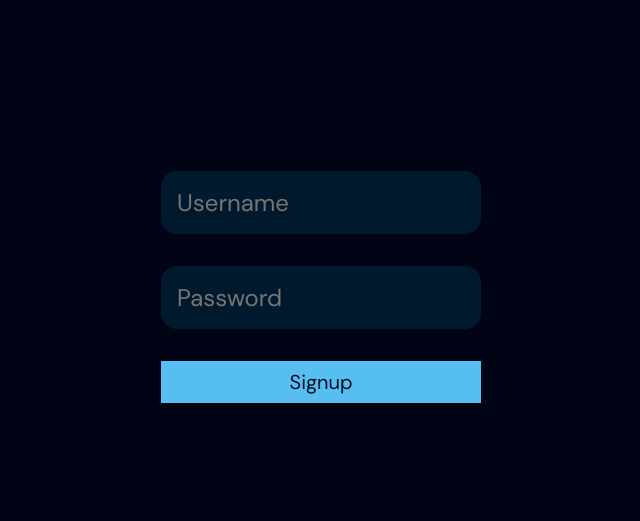
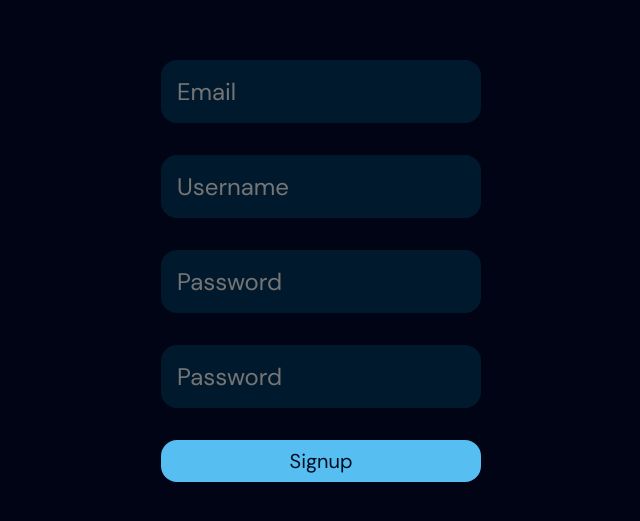
Before and after one commit to Andres191200/todo-app, a React (Vite) app: page /auth in a window 1280 px wide. Shown: the part 113-634 px from the top of the page, without its empty margins (319-959 px from the left). Built offline with nearby package versions, Linux system fonts and the light colour scheme.

Commit message:
added react toast package, toast utils and type-safety custom toast component

```diff
--- a/package.json
+++ b/package.json
@@ -15,6 +15,7 @@
     "react": "^19.1.0",
     "react-dom": "^19.1.0",
     "react-hook-form": "^7.60.0",
+    "react-hot-toast": "^2.6.0",
     "react-router": "^7.8.2",
     "react-router-dom": "^7.6.3",
     "react-type-animation": "^3.2.0",
--- a/src/App.jsx
+++ b/src/App.jsx
@@ -1,9 +1,13 @@
 import MainRouter from "./router/MainRouter";
 import './declaration.d.ts';
+import { Toaster } from "react-hot-toast";
 
 export default function App() {
 
   return (
-    <MainRouter />
+    <>
+      <Toaster />
+      <MainRouter />
+    </>
   )
 }
--- a/src/components/auth/signup-form/SignupForm.tsx
+++ b/src/components/auth/signup-form/SignupForm.tsx
@@ -6,6 +6,8 @@ import { supabase } from "../../../supabase-client/supabaseClient";
 import { useState } from "react";
 import styles from "./styles.module.scss";
 import { signUpFormErrorHandler } from "./utils/errorHandler";
+import renderToast from "../../toast/Toast";
+import { ECustomization } from "../../toast/models/customization";
 
 export default function SignupForm() {
   const [success, setSuccess] = useState<boolean>(false);
@@ -19,12 +21,19 @@ export default function SignupForm() {
   });
 
   async function onSubmit(data: TSignupForm) {
+    console.log("data: ", data);
     const { error } = await supabase.auth.signUp({
       email: data.username,
       password: data.password,
+      options: {
+        data: {
+          username: data.username,
+        },
+      },
     });
     if (error) {
       setSuccess(false);
+      renderToast({customization: ECustomization.error, message: 'mensajillo de prueba'});
       const handledError = signUpFormErrorHandler(error.message);
       setError(handledError.field, handledError.error);
     } else {
@@ -34,6 +43,12 @@ export default function SignupForm() {
 
   return (
     <form onSubmit={handleSubmit(onSubmit)} className={styles.form}>
+      <TextField
+        zodRegister={register("email")}
+        placeholder="Email"
+        type="text"
+        name="email"
+      />
       <TextField
         zodRegister={register("username")}
         placeholder="Username"
@@ -46,14 +61,22 @@ export default function SignupForm() {
         type="password"
         name="password"
       />
+      <TextField
+        zodRegister={register("confirmPassword")}
+        placeholder="Password"
+        type="password"
+        name="confirmPassword"
+      />
 
       <button type="submit" disabled={isSubmitting}>
         {isSubmitting ? "Loading..." : "Signup"}
       </button>
-
-      {errors.username && <p className="error">{errors.username.message}</p>}
-      {errors.password && <p className="error">{errors.password.message}</p>}
-      {success && <p className="success">User registered successfully!</p>}
+      <div className={styles.errors}>
+        {errors.username && <p className="error">{errors.username.message}</p>}
+        {errors.password && <p className="error">{errors.password.message}</p>}
+        {errors.confirmPassword && <p className="error">{errors.confirmPassword.message}</p>}
+        {success && <p className="success">User registered successfully!</p>}
+      </div>
     </form>
   );
 }
--- a/src/components/auth/signup-form/schemas/signup.ts
+++ b/src/components/auth/signup-form/schemas/signup.ts
@@ -1,8 +1,20 @@
 import {z} from "zod";
 
 export const signupSchema = z.object({
+    email: z.email(),
     username: z.string().min(8, "Username must contain at least 8 characters"),
     password: z.string().min(8, "Password must contain at least 8 characters"),
+    confirmPassword: z.string(),
+}).check((ctx) => {
+    if(ctx.value.confirmPassword != ctx.value.password){
+        ctx.issues.push({
+            code: "custom",
+            message: "Passwords do not match",
+            path: ["confirmPassword"],
+            input: ctx.value,
+            continue: false,
+        })
+    }
 })
 
 export type TSignupForm = z.infer<typeof signupSchema>;
--- a/src/components/auth/signup-form/styles.module.scss
+++ b/src/components/auth/signup-form/styles.module.scss
@@ -1,5 +1,9 @@
-@import '../../../mixins.scss';
-    .form{
-        @include flexColMdGap();
-        width: 25%;
-    }
+@import "../../../mixins.scss";
+.form {
+  @include flexColMdGap();
+  width: 25%;
+}
+
+.errors{
+    @include flexColSmGap();
+}
--- /dev/null
+++ b/src/components/toast/Toast.tsx
@@ -0,0 +1,37 @@
+import React from 'react';
+import toast, { ToastOptions } from 'react-hot-toast';
+import { ECustomization } from './models/customization';
+
+export type TToastProps = {
+    message: string;
+    customization: ECustomization;
+}
+
+const baseToastOptions:ToastOptions = {
+    duration: 4000,
+    position: 'top-center',
+    style: {
+        backgroundColor: 'var(--text)'
+    }
+}
+
+export default function renderToast({ customization, message}: TToastProps) {
+
+    function getToastOptions(customization: ECustomization):ToastOptions{
+    // switch(customization){
+    //     case ECustomization.success:
+    //         return {}
+    // }
+    return {
+        ...baseToastOptions,
+        style:{
+            //TODO: REWRITE BACKGROUND BASED ON TOAST CUSTOMIZATION
+            ...baseToastOptions.style,
+            // background: red
+        }
+    }
+}
+
+
+  return toast(message, getToastOptions(customization));
+}
--- /dev/null
+++ b/src/components/toast/models/customization.ts
@@ -0,0 +1,6 @@
+export enum ECustomization {
+    error,
+    success,
+    warning,
+    info
+};
--- a/src/globals.scss
+++ b/src/globals.scss
@@ -33,6 +33,13 @@
 
 button{
 	font-size: 1.25rem !important;
+	border-radius: var(--margin-sm);
+	padding-block:var(--margin-sm);
+	cursor:pointer;
+
+	&:disabled{
+		background-color: var(--border-muted);
+	}
 }
 
 *:where(h1,h2,h3,h4,h5,p,span,input, textarea, button){
```
Also changed, not shown: 1 other file (tests, documents, lock files or other folders).
